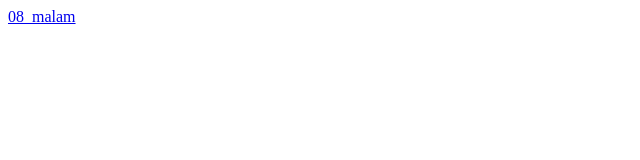
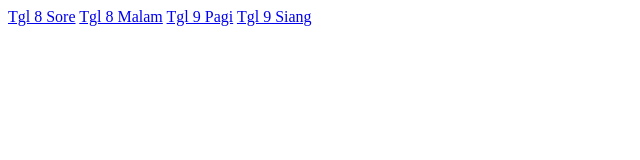
Before and after one commit to ppic-intracs/datalog, a plain HTML site: page index.html in a window 1280 px wide. Shown: the whole page, without its empty margins (0-640 px from the left). Drawn offline with Linux system fonts and the light colour scheme.

Commit message:
Update index.html

```diff
--- a/index.html
+++ b/index.html
@@ -1,3 +1,6 @@
 <html>
-<a href = "08_data_serial_malam.csv"> 08_malam</a>
+<a href = "08_data_serial_sore.csv"> Tgl 8 Sore</a>
+<a href = "08_data_serial_malam.csv"> Tgl 8 Malam</a>
+<a href = "09_data_serial_pagi.csv"> Tgl 9 Pagi</a>
+<a href = "09_data_serial_siang.csv"> Tgl 9 Siang</a>
 </html>
```
